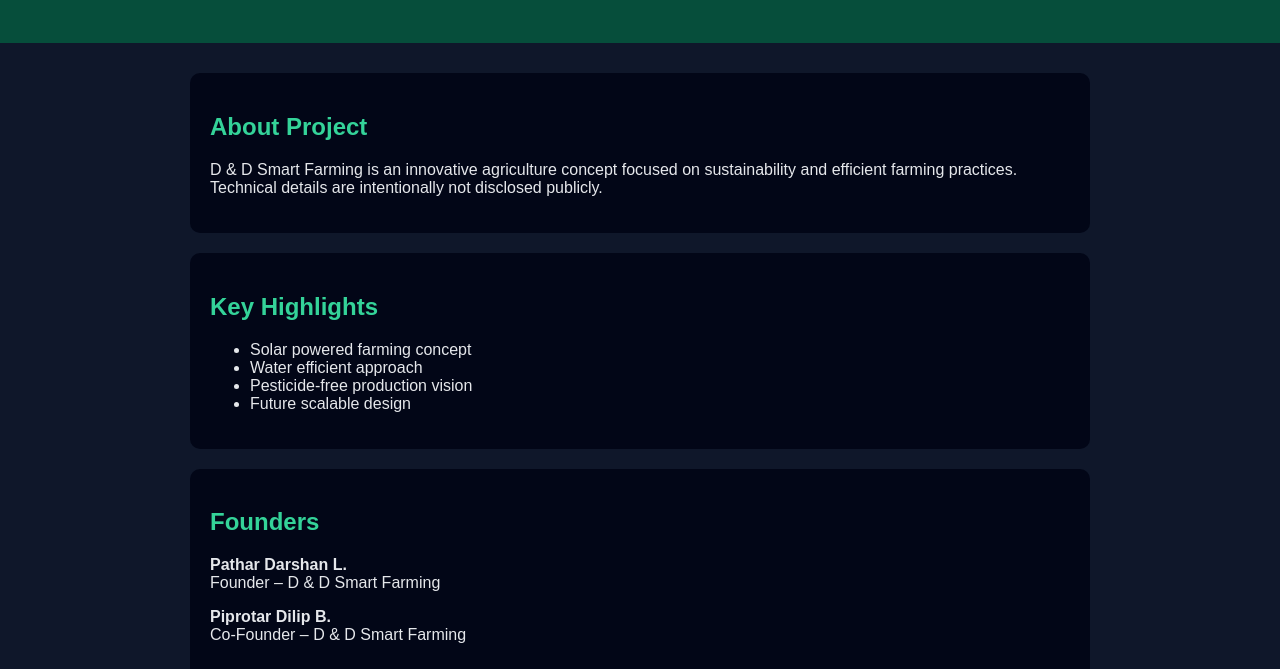
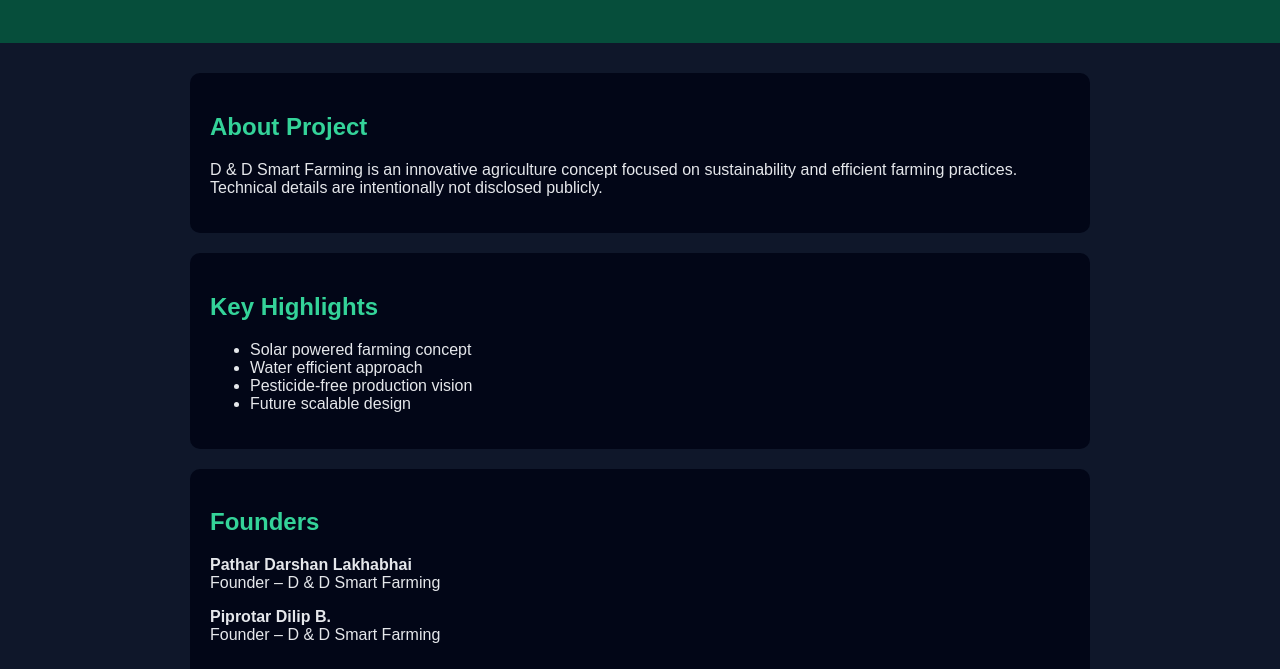
Before and after one commit to ddsf2026-creator/dd-smart-farming, a plain HTML site: page index.html in a window 1280 px wide. Shown: the part 131-800 px from the top of the page. Drawn offline with Linux system fonts and the light colour scheme.

Commit message:
Update index.html

```diff
--- a/index.html
+++ b/index.html
@@ -72,13 +72,17 @@
   </div>
 
   <div class="box">
-    <h2>Founders</h2>
-    <p><strong>Pathar Darshan L.</strong><br>
-       Founder – D & D Smart Farming</p>
+  <h2>Founders</h2>
+  <p>
+    <strong>Pathar Darshan Lakhabhai</strong><br>
+    Founder – D & D Smart Farming
+  </p>
 
-    <p><strong>Piprotar Dilip B.</strong><br>
-       Co-Founder – D & D Smart Farming</p>
-  </div>
+  <p>
+    <strong>Piprotar Dilip B.</strong><br>
+    Founder – D & D Smart Farming
+  </p>
+</div>
 
   <div class="box">
     <h2>Confidentiality</h2>
```
